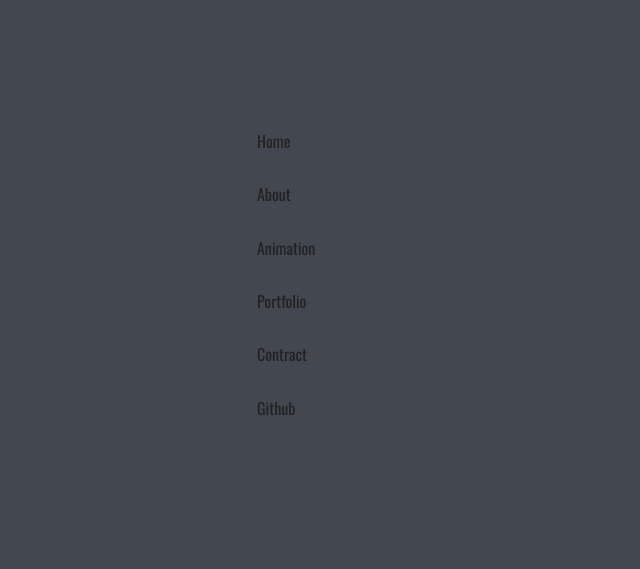
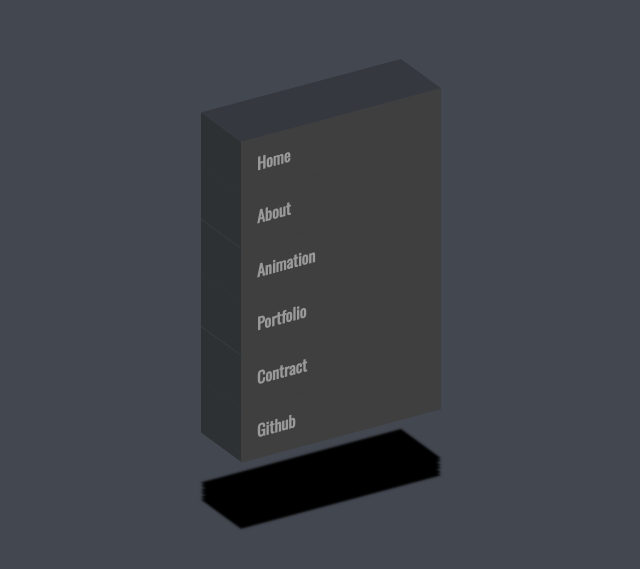
Before and after one commit to kich555/Style-Playground, a React (Create React App) app in the folder playground/: page /home in a window 1280 px wide. Shown: the part 125-694 px from the top of the page, without its empty margins (299-939 px from the left). Built offline with nearby package versions, Linux system fonts and the light colour scheme.

Commit message:
Refactoring DropDownList Component

```diff
--- a/playground/src/pages/Main/DropDownList.js
+++ b/playground/src/pages/Main/DropDownList.js
@@ -2,9 +2,9 @@ import React from 'react';
 import { useNavigate } from 'react-router-dom';
 import { capitalize } from 'lodash';
 
-function DropDownList({ navigateTo, idx }) {
+function DropDownList({ name, navigateTo, idx }) {
   const navigate = useNavigate();
-  const buttonName = capitalize(navigateTo);
+  const buttonName = capitalize(name);
   const reverseIdx = idx - 6;
   return (
     <li className={`list list${reverseIdx} relative width-200 link uppercase`}>
--- a/playground/src/pages/Main/index.js
+++ b/playground/src/pages/Main/index.js
@@ -6,9 +6,9 @@ function Main() {
 
   return (
     <div className="main-page centered">
-      <ul className="list-wrapper relative">
+      <ul className="list-wrapper-3d relative">
         {navigateList.map((list, idx) => (
-          <DropDownList navigateTo={`${list}`} idx={idx} />
+          <DropDownList name={`${list}`} navigateTo={`${list}`} idx={idx} />
         ))}
       </ul>
     </div>
```
